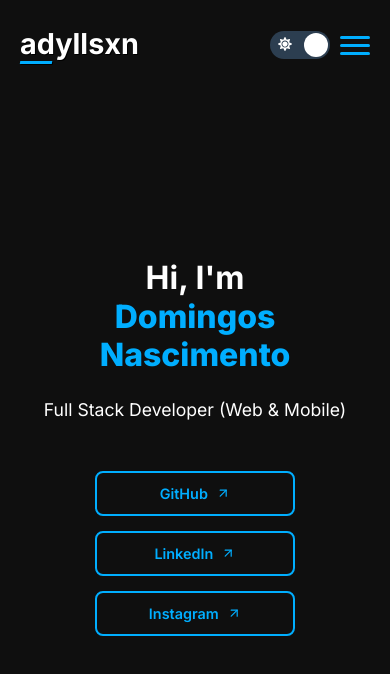
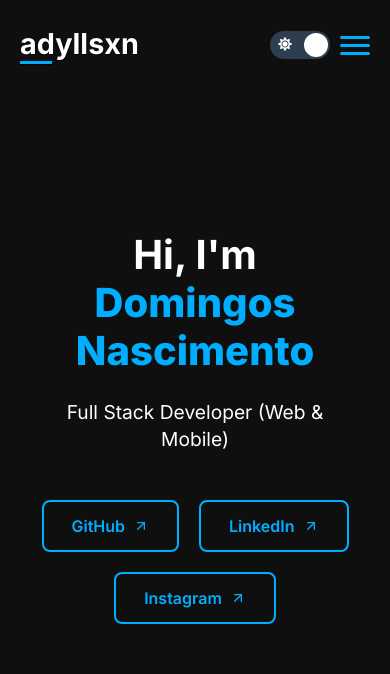
Before and after one commit to Adyllsxn/adyllsxn, a React (Vite) app in the folder portfolio/: page / in a window 390 px wide. Shown: the top 674 px of the page. Built offline with nearby package versions, Linux system fonts and the light colour scheme.

Commit message:
READM.md

```diff
--- a/portfolio/package.json
+++ b/portfolio/package.json
@@ -14,12 +14,14 @@
     "react": "^19.1.0",
     "react-dom": "^19.1.0",
     "react-icons": "^5.5.0",
-    "react-router-dom": "^7.6.2"
+    "react-router-dom": "^7.6.2",
+    "styled-components": "^6.1.19"
   },
   "devDependencies": {
     "@eslint/js": "^9.25.0",
     "@types/react": "^19.1.2",
     "@types/react-dom": "^19.1.2",
+    "@types/styled-components": "^5.1.34",
     "@vitejs/plugin-react": "^4.4.1",
     "eslint": "^9.25.0",
     "eslint-plugin-react-hooks": "^5.2.0",
--- /dev/null
+++ b/portfolio/src/pages/About/style.ts
@@ -0,0 +1,104 @@
+// components/About/style.ts
+import type { CSSProperties } from 'react';
+
+interface Styles {
+  sectionAbout: CSSProperties;
+  sectionAboutContent: CSSProperties;
+  layoutContainer: CSSProperties;
+  aboutContent: CSSProperties;
+  aboutImage: CSSProperties;
+  profileImage: CSSProperties;
+  aboutText: CSSProperties;
+  sectionLabel: CSSProperties;
+  title: CSSProperties;
+  description: CSSProperties;
+  downloadBtn: CSSProperties;
+}
+
+export const styles: Styles = {
+  sectionAbout: {
+    display: "flex",
+    flexDirection: "column",
+    minHeight: "100vh",
+  },
+
+  sectionAboutContent: {
+    padding: "clamp(40px, 8vw, 80px) 0",
+    flex: 1,
+  },
+
+  layoutContainer: {
+    maxWidth: "1200px",
+    margin: "0 auto",
+    padding: "0 20px",
+  },
+
+  aboutContent: {
+    display: "grid",
+    gridTemplateColumns: "minmax(250px, 1fr) minmax(300px, 2fr)",
+    gap: "clamp(30px, 5vw, 60px)",
+    alignItems: "center",
+  },
+
+  aboutImage: {
+    display: "flex",
+    justifyContent: "center",
+  },
+
+  profileImage: {
+    maxWidth: "100%",
+    width: "min(300px, 100%)",
+    height: "auto",
+    borderRadius: "16px",
+    boxShadow: "0 10px 30px rgba(0, 0, 0, 0.3), 0 0 0 1px rgba(199, 199, 199, 0.1)",
+    transition: "all 0.4s cubic-bezier(0.4, 0, 0.2, 1)",
+    filter: "grayscale(0.2)",
+  },
+
+  aboutText: {
+    // Container para o texto
+  },
+
+  sectionLabel: {
+    color: "hsl(199, 100%, 50%)",
+    fontWeight: 600,
+    letterSpacing: "3px",
+    textTransform: "uppercase",
+    marginBottom: "12px",
+    fontSize: "clamp(0.8rem, 2vw, 0.9rem)",
+    display: "inline-block",
+    position: "relative",
+  },
+
+  title: {
+    color: "hsl(199, 100%, 50%)",
+    textShadow: "1px 1px 2px rgba(0, 0, 0, 0.8)",
+    fontSize: "clamp(1.8rem, 5vw, 2.5rem)",
+    fontWeight: 700,
+    marginBottom: "24px",
+    lineHeight: 1.2,
+    textTransform: "lowercase",
+  },
+
+  description: {
+    color: "var(--text-color)",
+    lineHeight: 1.7,
+    marginBottom: "32px",
+  },
+
+  downloadBtn: {
+    display: "inline-flex",
+    alignItems: "center",
+    gap: "12px",
+    padding: "14px 28px",
+    border: "2px solid var(--text-color)",
+    borderRadius: "8px",
+    color: "var(--text-color)",
+    textDecoration: "none",
+    fontWeight: 600,
+    transition: "all 0.3s cubic-bezier(0.4, 0, 0.2, 1)",
+    position: "relative",
+    overflow: "hidden",
+    background: "transparent",
+  },
+};
--- a/portfolio/src/pages/Home/index.tsx
+++ b/portfolio/src/pages/Home/index.tsx
@@ -1,6 +1,6 @@
 import { motion } from 'framer-motion';
 import { FiArrowUpRight } from 'react-icons/fi';
-import styles from './style.module.css';
+import { styles } from './style';
 
 const Home = () => {
   const socialLinks = [
@@ -10,21 +10,21 @@
   ];
 
   return (
-    <section className={styles.hero}>
-      <div className={styles.container}>
-        <div className={styles.content}>
+    <section style={styles.hero}>
+      <div style={styles.container}>
+        <div style={styles.content}>
 
           <motion.h1
-            className={styles.title}
+            style={styles.title}
             initial={{ opacity: 0, y: 30 }}
             animate={{ opacity: 1, y: 0 }}
             transition={{ duration: 0.8 }}
           >
-            Hi, I'm <span className={styles.titleHighlight}>Domingos Nascimento</span>
+            Hi, I'm <span style={styles.titleHighlight}>Domingos Nascimento</span>
           </motion.h1>
 
           <motion.p
-            className={styles.subtitle}
+            style={styles.subtitle}
             initial={{ opacity: 0, y: 20 }}
             animate={{ opacity: 1, y: 0 }}
             transition={{ delay: 0.2, duration: 0.6 }}
@@ -33,7 +33,7 @@
           </motion.p>
 
           <motion.ul
-            className={styles.links}
+            style={styles.links}
             initial="hidden"
             animate="visible"
             variants={{
@@ -47,7 +47,7 @@
             {socialLinks.map((item, index) => (
               <motion.li
                 key={index}
-                className={styles.linkItem}
+                style={styles.linkItem}
                 variants={{
                   hidden: { opacity: 0, y: 20 },
                   visible: { opacity: 1, y: 0 }
@@ -56,12 +56,12 @@
               >
                 <a
                   href={item.url}
-                  className={styles.link}
+                  style={styles.link}
                   target="_blank"
                   rel="noopener noreferrer"
                 >
                   {item.name}
-                  <FiArrowUpRight className={styles.icon} />
+                  <FiArrowUpRight style={styles.icon} />
                 </a>
               </motion.li>
             ))}
--- a/portfolio/src/pages/Home/style.module.css
+++ /dev/null
@@ -1,146 +0,0 @@
-/* Home.module.css - Estilo Clean e Moderno */
-.hero {
-  padding: clamp(60px, 15vh, 120px) 0;
-  background: var(--bg-color);
-  min-height: 80vh;
-  display: flex;
-  align-items: center;
-  position: relative;
-}
-
-.container {
-  padding: 0 clamp(20px, 4vw, 40px);
-  margin: 0 auto;
-  max-width: min(1150px, 90vw);
-}
-
-.content {
-  text-align: center;
-}
-
-.title {
-  font-size: clamp(2.5rem, 6vw, 4rem);
-  font-weight: 700;
-  line-height: 1.2;
-  margin-bottom: 1.5rem;
-  color: var(--text-color);
-}
-
-.titleHighlight {
-  color: hsl(199, 100%, 50%);
-  display: block;
-  font-weight: 800;
-}
-
-.subtitle {
-  font-size: clamp(1.2rem, 3vw, 1.8rem);
-  color: var(--text-color);
-  opacity: 0.9;
-  margin-bottom: 3rem;
-  line-height: 1.4;
-}
-
-.links {
-  display: flex;
-  justify-content: center;
-  gap: 20px;
-  flex-wrap: wrap;
-}
-
-.linkItem {
-  list-style: none;
-}
-
-.link {
-  display: inline-flex;
-  align-items: center;
-  gap: 8px;
-  padding: 14px 28px;
-  background: transparent;
-  border: 2px solid hsl(199, 100%, 50%);
-  border-radius: 8px;
-  color: hsl(199, 100%, 50%);
-  text-decoration: none;
-  font-weight: 600;
-  font-size: 1rem;
-  transition: all 0.3s ease;
-  position: relative;
-  overflow: hidden;
-}
-
-.link::before {
-  content: '';
-  position: absolute;
-  top: 0;
-  left: -100%;
-  width: 100%;
-  height: 100%;
-  background: hsl(199, 100%, 50%);
-  transition: left 0.3s ease;
-  z-index: -1;
-}
-
-.link:hover {
-  color: var(--bg-color);
-  transform: translateY(-2px);
-  box-shadow: 0 8px 20px rgba(0, 102, 255, 0.3);
-}
-
-.link:hover::before {
-  left: 0;
-}
-
-.link:hover .icon {
-  transform: translateX(3px) translateY(-2px);
-}
-
-.icon {
-  transition: transform 0.3s ease;
-}
-
-/* Light mode adjustments */
-[data-theme='light'] .link:hover {
-  color: white;
-}
-
-[data-theme='light'] .title,
-[data-theme='light'] .subtitle {
-  color: #000;
-}
-
-/* Responsive */
-@media (max-width: 768px) {
-  .hero {
-    padding: 100px 0 60px;
-    text-align: center;
-  }
-
-  .links {
-    gap: 15px;
-  }
-
-  .link {
-    padding: 12px 24px;
-    font-size: 0.9rem;
-  }
-}
-
-@media (max-width: 480px) {
-  .links {
-    flex-direction: column;
-    align-items: center;
-  }
-
-  .link {
-    width: 200px;
-    justify-content: center;
-  }
-
-  .title {
-    font-size: 2rem;
-  }
-
-  .subtitle {
-    font-size: 1.1rem;
-  }
-}
--- /dev/null
+++ b/portfolio/src/pages/Home/style.ts
@@ -0,0 +1,92 @@
+import type { CSSProperties } from 'react';
+
+interface Styles {
+  hero: CSSProperties;
+  container: CSSProperties;
+  content: CSSProperties;
+  title: CSSProperties;
+  titleHighlight: CSSProperties;
+  subtitle: CSSProperties;
+  links: CSSProperties;
+  linkItem: CSSProperties;
+  link: CSSProperties;
+  icon: CSSProperties;
+}
+
+export const styles: Styles = {
+  hero: {
+    padding: "clamp(60px, 15vh, 120px) 0",
+    background: "var(--bg-color)",
+    minHeight: "80vh",
+    display: "flex",
+    alignItems: "center",
+    position: "relative",
+  },
+
+  container: {
+    padding: "0 clamp(20px, 4vw, 40px)",
+    margin: "0 auto",
+    maxWidth: "min(1150px, 90vw)",
+  },
+
+  content: {
+    textAlign: "center",
+  },
+
+  title: {
+    fontSize: "clamp(2.5rem, 6vw, 4rem)",
+    fontWeight: 700,
+    lineHeight: 1.2,
+    marginBottom: "1.5rem",
+    color: "var(--text-color)",
+  },
+
+  titleHighlight: {
+    color: "hsl(199, 100%, 50%)",
+    display: "block",
+    fontWeight: 800,
+  },
+
+  subtitle: {
+    fontSize: "clamp(1.2rem, 3vw, 1.8rem)",
+    color: "var(--text-color)",
+    opacity: 0.9,
+    marginBottom: "3rem",
+    lineHeight: 1.4,
+  },
+
+  links: {
+    display: "flex",
+    justifyContent: "center",
+    gap: "20px",
+    flexWrap: "wrap",
+    padding: "0",
+    margin: "0",
+  },
+
+  linkItem: {
+    listStyle: "none",
+  },
+
+  link: {
+    display: "inline-flex",
+    alignItems: "center",
+    gap: "8px",
+    padding: "14px 28px",
+    background: "transparent",
+    border: "2px solid hsl(199, 100%, 50%)",
+    borderRadius: "8px",
+    color: "hsl(199, 100%, 50%)",
+    textDecoration: "none",
+    fontWeight: 600,
+    fontSize: "1rem",
+    transition: "all 0.3s ease",
+    position: "relative",
+    overflow: "hidden",
+    cursor: "pointer",
+  },
+
+  icon: {
+    transition: "transform 0.3s ease",
+  },
+};
```
Also changed, not shown: 1 other file (tests, documents, lock files or other folders).
